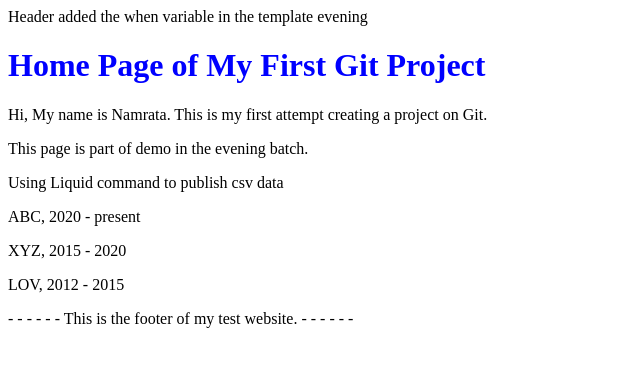
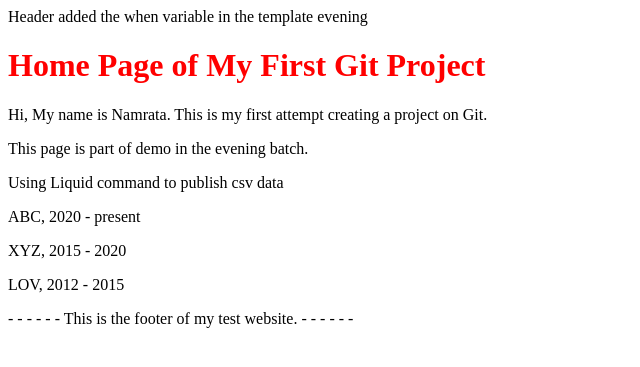
Before and after one commit to namz-writes/first-git-training, a Jekyll site: the page built from index.md, in a window 1280 px wide. Shown: the top 367 px of the page, without its empty margins (0-640 px from the left). Built offline with Jekyll 4.4.1, drawn with Linux system fonts in a browser that asks for light colours; our own code applies the rules of GitHub Pages for plain Markdown files.

Commit message:
color change

```diff
--- a/assets/css/style.css
+++ b/assets/css/style.css
@@ -1,3 +1,3 @@
 h1 {
-	color: blue;
+	color: red;
 	}
```
